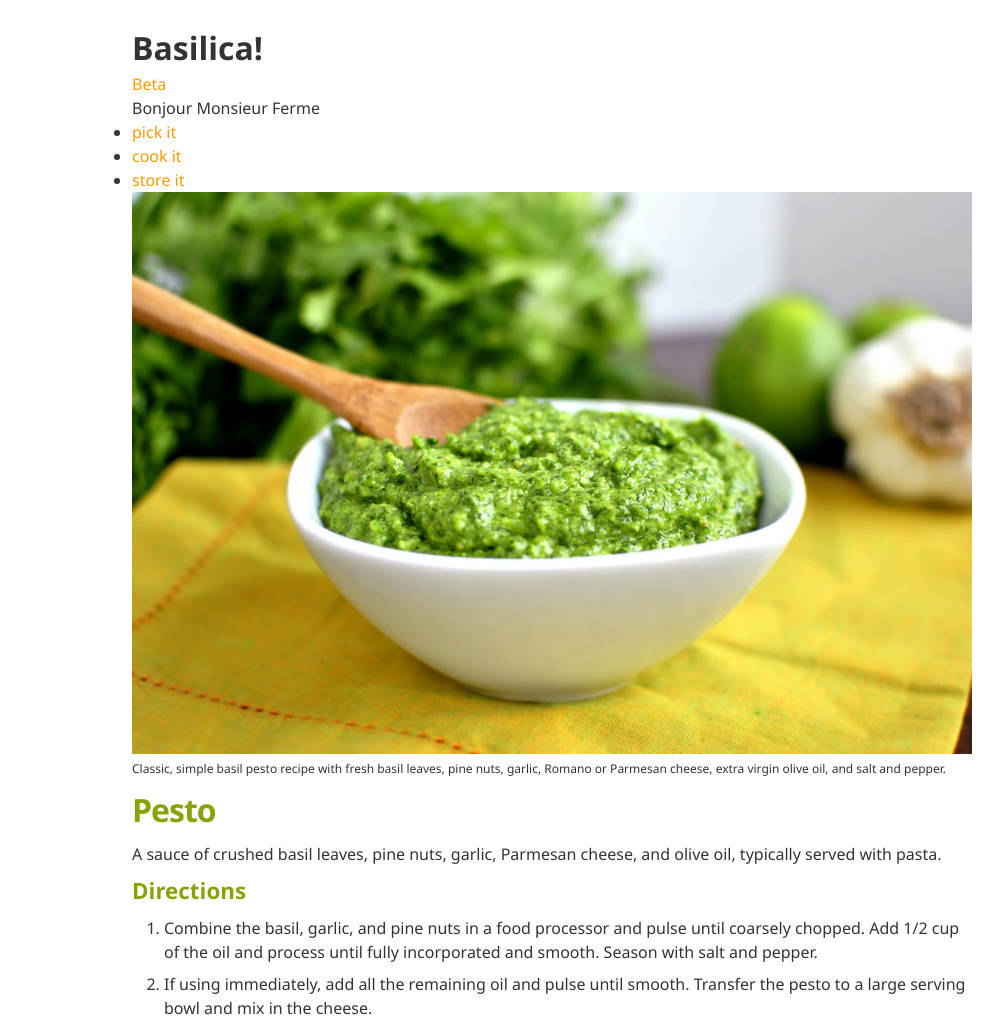
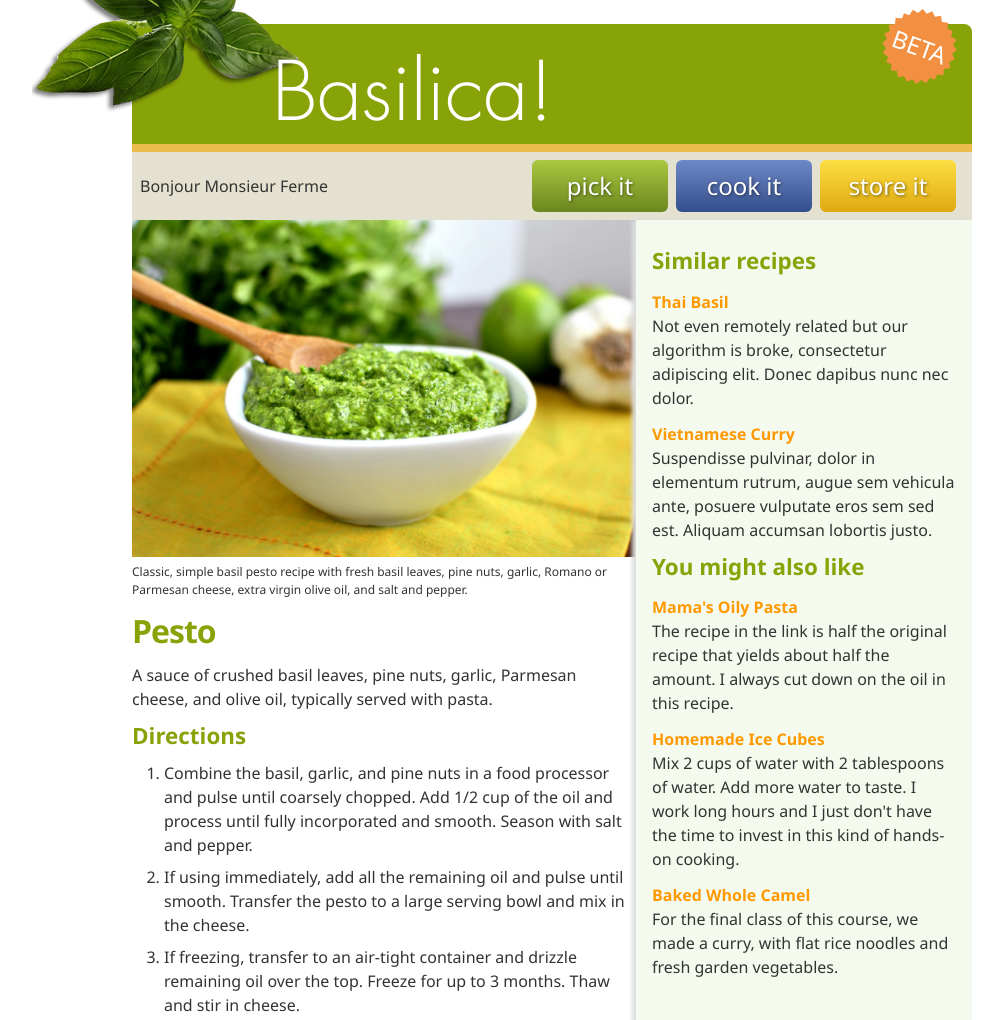
Before and after one commit to sekhparvez/Basilica-part1, a website: page app/index.html in a window 1280 px wide. Shown: the top 1020 px of the page, without its empty margins (88-1091 px from the left). Drawn offline with Linux system fonts and the light colour scheme.

Commit message:
layout done

```diff
--- a/package.json
+++ b/package.json
@@ -4,7 +4,8 @@
   "description": "",
   "main": "index.js",
   "scripts": {
-    "start": "browser-sync start --directory --server 'app' --files 'app'"
+    "start": "browser-sync start --directory --server 'app' --files 'app'",
+    "sass": "sass  scss/styles.scss app/css/styles.css --watch --source-map"
   },
   "keywords": [],
   "author": "",
--- /dev/null
+++ b/scss/imports/_header.scss
@@ -0,0 +1,31 @@
+header {
+    position: relative;
+    height: 120px;
+    background: var(--basil-green);
+
+    h1 {
+      background: url(img/basil.png) no-repeat;
+      font-family: FuturaStdLight, sans-serif;
+      font-weight: normal;
+      color: #fff;
+      font-size: 5rem;
+    }
+    a.beta {
+      background: url('img/burst.svg') no-repeat;
+      color: #fff;
+      font-size: 1.5rem;
+      position: absolute;
+      top: -20px;
+      right: 10px;
+      width: 85px;
+      height: 85px;
+      line-height: 85px;
+      text-align: center;
+      text-transform: uppercase;
+      transform: rotate(20deg);
+      transition: all 1s ease;
+    }
+    a.beta:hover {
+      transform: rotate(0deg) scale(1.2);
+    }
+  }
--- /dev/null
+++ b/scss/imports/_nav.scss
@@ -0,0 +1,53 @@
+nav {
+    background: var(--light-gray);
+    border-top: 0.5rem solid var(--light-orange);
+    padding: 0.5rem;
+    display: flex;
+    align-items: center;
+    justify-content: space-between;
+    flex-wrap: wrap;
+
+    ul {
+      display: flex;
+    }
+
+    li {
+      list-style: none;
+      margin-right: 0.5rem;
+    }
+
+    a {
+      text-align: center;
+      font-size: 1.5rem;
+      padding: 8px;
+      color: #fff;
+      text-shadow: 1px 1px 3px rgba(0, 0, 0, 0.5);
+      border-radius: 6px;
+      min-width: 120px;
+      display: inline-block;
+    }
+
+    .nav-storeit a {
+      background: linear-gradient(to bottom, #fcde41 1%, #dfa910 100%);
+    }
+
+    .nav-storeit a:hover {
+      background: linear-gradient(to bottom, #dfa910 0%, #fcde41 100%);
+    }
+
+    .nav-pickit a {
+      background: linear-gradient(to bottom, #abc841 0%, #6b861e 100%);
+    }
+
+    .nav-pickit a:hover {
+      background: linear-gradient(to bottom, #6b861e 1%, #abc841 100%);
+    }
+
+    .nav-cookit a {
+      background: linear-gradient(to bottom, #6f89c7 0%, #344e8b 100%);
+    }
+
+    .nav-cookit a:hover {
+      background: linear-gradient(to bottom, #344e8b 1%, #6f89c7 100%);
+    }
+  }
--- /dev/null
+++ b/scss/imports/_variables.scss
@@ -0,0 +1,16 @@
+$break-five: 81.25em;
+// 1300px
+$break-four: 71.25em;
+// 1140
+$break-three: 61.25em;
+// 980
+$break-two: 46.25em;
+// 760
+$break-one: 22.5em;
+// 360
+
+$radius: 0.25rem;
+
+$fonts: 'Source Sans Pro', Helvetica, Clean, sans-serif;
+
+$test: #00ff00;
--- /dev/null
+++ b/scss/styles.scss
@@ -0,0 +1,161 @@
+@import 'imports/variables';
+@import 'imports/header';
+@import 'imports/nav';
+
+
+
+@import url(font/stylesheet.css);
+
+
+
+html {
+  --basil-green: #88a308;
+  --dark-gray: #333333;
+  --light-gray: #e4e1d1;
+  --light-green: #f5faef;
+  --orange: #f90;
+  --light-orange: #ebbd4e;
+  --red: #f00;
+  --max-width: 840px;
+  --breakpoint: 640px;
+}
+
+::selection {
+  background: var(--basil-green);
+  color: #fff;
+}
+
+
+* {
+  margin: 0;
+  padding: 0;
+}
+
+body {
+  font: 100%/1.5 'Segoe UI', Candara, 'Bitstream Vera Sans', 'DejaVu Sans',
+    'Bitstream Vera Sans', 'Trebuchet MS', Verdana, 'Verdana Ref', sans-serif;
+  color: var(--dark-gray);
+  max-width: var(--max-width);
+  @media(min-width: $break-two){
+    margin: 0 auto;
+    margin-top: 24px;
+    display: grid;
+    grid-template-areas:
+    'header'
+    'nav'
+    'content'
+    'footer';
+  }
+}
+
+h2,
+h3 {
+  color: var(--basil-green);
+  margin: 8px 0;
+  font-size: 1.4rem;
+}
+
+h2 {
+  font-size: 2rem;
+  letter-spacing: -1px;
+}
+
+a {
+  color: var(--orange);
+  text-decoration: none;
+  transition: color 0.25s linear;
+}
+
+a:hover {
+  color: var(--basil-green);
+}
+
+li > h4 {
+  margin-top: 12px;
+}
+
+
+
+
+
+
+
+
+n
+article,
+aside {
+  padding: 1rem;
+}
+
+aside li {
+  list-style: none;
+}
+
+
+
+article li,
+article ol {
+  margin-left: 1rem;
+  margin-bottom: 0.5rem;
+}
+
+figcaption {
+  font-size: 0.75rem;
+}
+
+img {
+  width: 100%;
+}
+
+footer {
+  background-color: var(--basil-green);
+  padding: 1rem;
+  border-radius: 0 0 4px 4px;
+  margin-bottom: 2rem;
+}
+
+
+@media (min-width: 640px) {
+
+  body{
+
+    }
+  header{
+    border-radius: 8px 8px 0 0;
+    grid-area: header;
+  }
+
+  header h1 {
+      padding-left: 240px;
+      padding-top: 90px;
+      transform: translate(-100px, -80px);
+      background-position: top left;
+    }
+
+  nav{
+    grid-area: nav;
+  }
+  .content {
+    /* display: flex; */
+    grid-area: content;
+    display: grid;
+    grid-template-columns: 20% 20% 20% 20% 20%;
+
+  }
+
+  article {
+    /* flex: 1 0 60%; */
+    grid-column-start: 1;
+    grid-column-end: span 3;
+  }
+
+  aside {
+    background: var(--light-green);
+    box-shadow: -4px 0px 4px #ddd;
+    grid-column-start: 4;
+    grid-column-end: span 2;
+  }
+  footer {
+    grid-area: footer;
+  }
+}
```
Also changed, not shown: app/css/styles.css, 1 other file.
